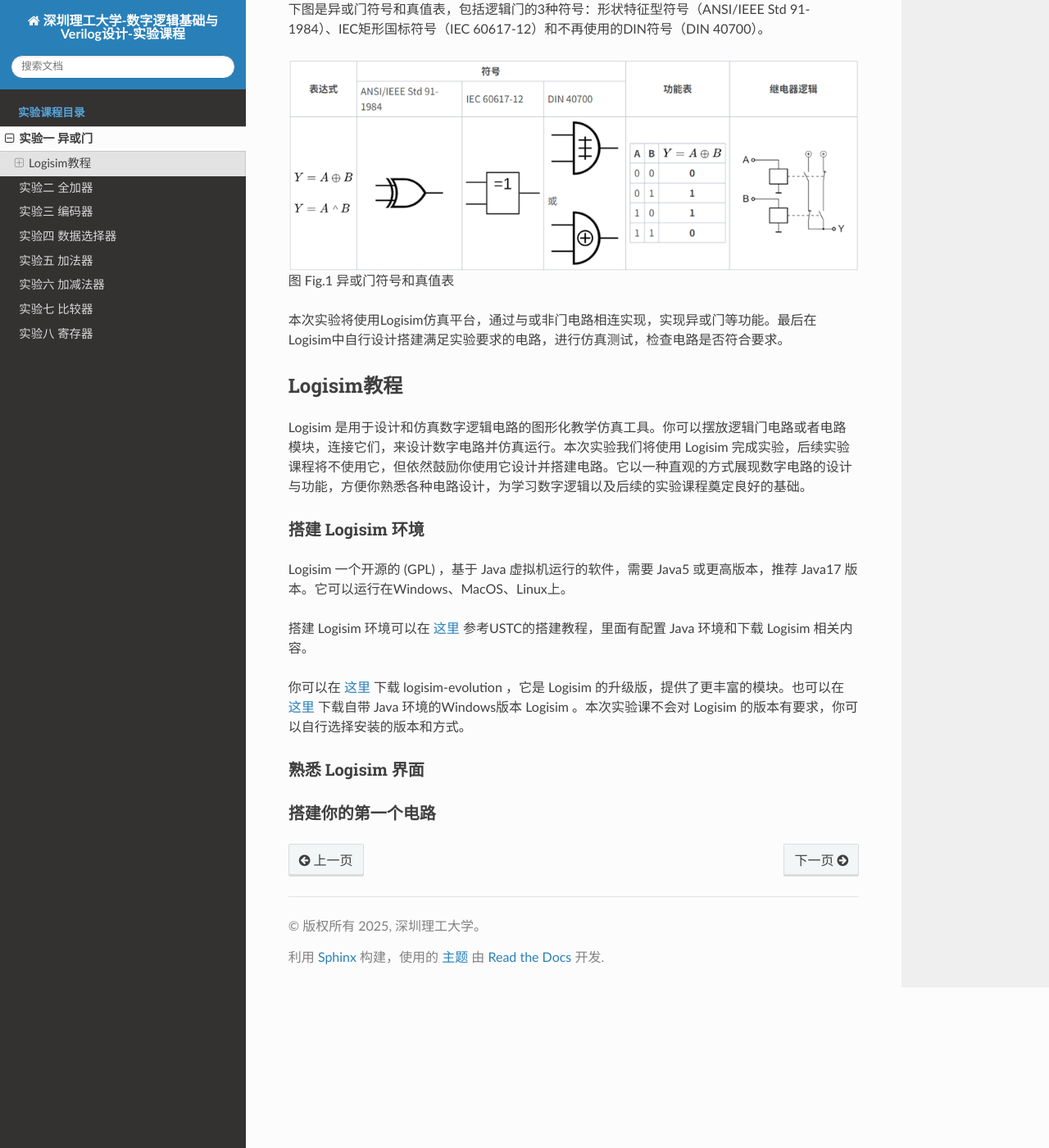
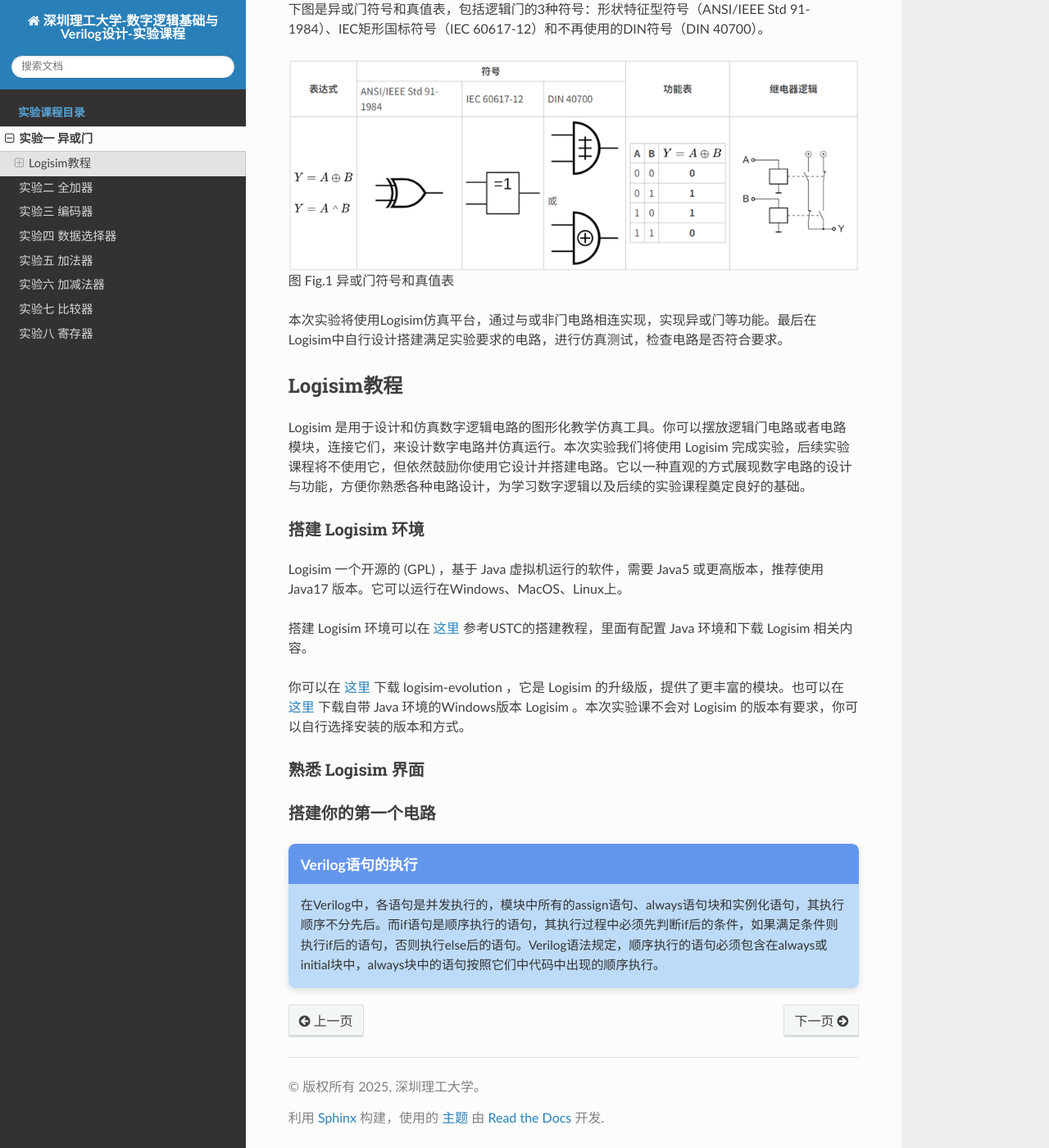
Before and after one commit to HuangXiCi/Digital_Logic, a Sphinx documentation site: the page built from source/labs/lab1.rst, in a window 1280 px wide and 1400 px high, scrolled down 216 px. Shown: the whole window at 82% size. Built offline with Sphinx 7.4.7 and the Read the Docs theme 3.1.0, drawn with Linux system fonts in a browser that asks for light colours.

Commit message:
note-box

```diff
--- /dev/null
+++ b/source/_static/custom.css
@@ -0,0 +1,29 @@
+/* 信息框容器 */
+.note-box {
+    border-radius: 8px;
+    overflow: hidden;
+    box-shadow: 0 3px 10px rgba(0, 0, 0, 0.12);
+    margin: 20px 0;
+    border: none;
+    background: white;
+}
+
+/* 标题栏样式 */
+.note-box-header {
+    background: #6495ED; /* 深蓝色 */
+    color: white;
+    padding: 12px 15px;
+    font-weight: bold;
+    font-size: 1.1em;
+    border-radius: 8px 8px 0 0;
+    text-align: left; /* 标题居中 */
+}
+
+/* 内容区域 */
+.note-box-content {
+    padding: 15px;
+    background: #bddbf9;
+    color: #333; /* 黑色文字 */
+    line-height: 1.6;
+    font-size: 0.95em;
+}
--- a/source/conf.py
+++ b/source/conf.py
@@ -57,3 +57,5 @@
 # so a file named "default.css" will overwrite the builtin "default.css".
 
 html_static_path = ['_static']
+
+html_css_files = ['custom.css']
--- a/source/labs/lab1.rst
+++ b/source/labs/lab1.rst
@@ -21,7 +21,7 @@
 搭建 Logisim 环境
 -----------------------
 
-Logisim 一个开源的 (GPL) ，基于 Java 虚拟机运行的软件，需要 Java5 或更高版本，推荐 Java17 版本。它可以运行在Windows、MacOS、Linux上。
+Logisim 一个开源的 (GPL) ，基于 Java 虚拟机运行的软件，需要 Java5 或更高版本，推荐使用 Java17 版本。它可以运行在Windows、MacOS、Linux上。
 
 搭建 Logisim 环境可以在 `这里 <https://soc.ustc.edu.cn/Digital/2024/lab0/logisim/>`_ 参考USTC的搭建教程，里面有配置 Java 环境和下载 Logisim 相关内容。
 
@@ -30,5 +30,17 @@
 熟悉 Logisim 界面
 -----------------------
 
+
+
 搭建你的第一个电路
 -----------------------
+
+
+.. raw:: html
+
+    <div class="note-box">
+        <div class="note-box-header">Verilog语句的执行</div>
+        <div class="note-box-content">
+            在Verilog中，各语句是并发执行的，模块中所有的assign语句、always语句块和实例化语句，其执行顺序不分先后。而if语句是顺序执行的语句，其执行过程中必须先判断if后的条件，如果满足条件则执行if后的语句，否则执行else后的语句。Verilog语法规定，顺序执行的语句必须包含在always或initial块中，always块中的语句按照它们中代码中出现的顺序执行。
+        </div>
+    </div>
```
Also changed, not shown: 12 other files.
